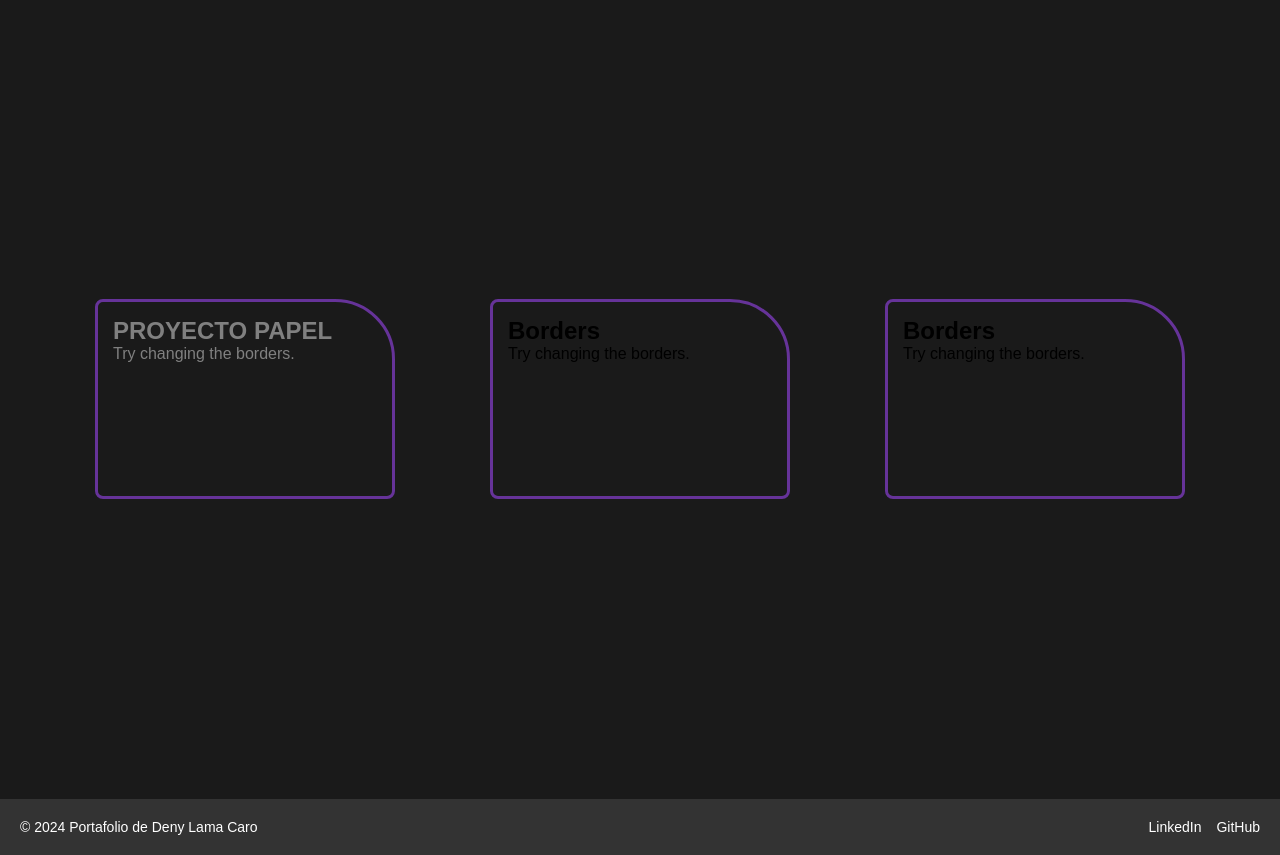
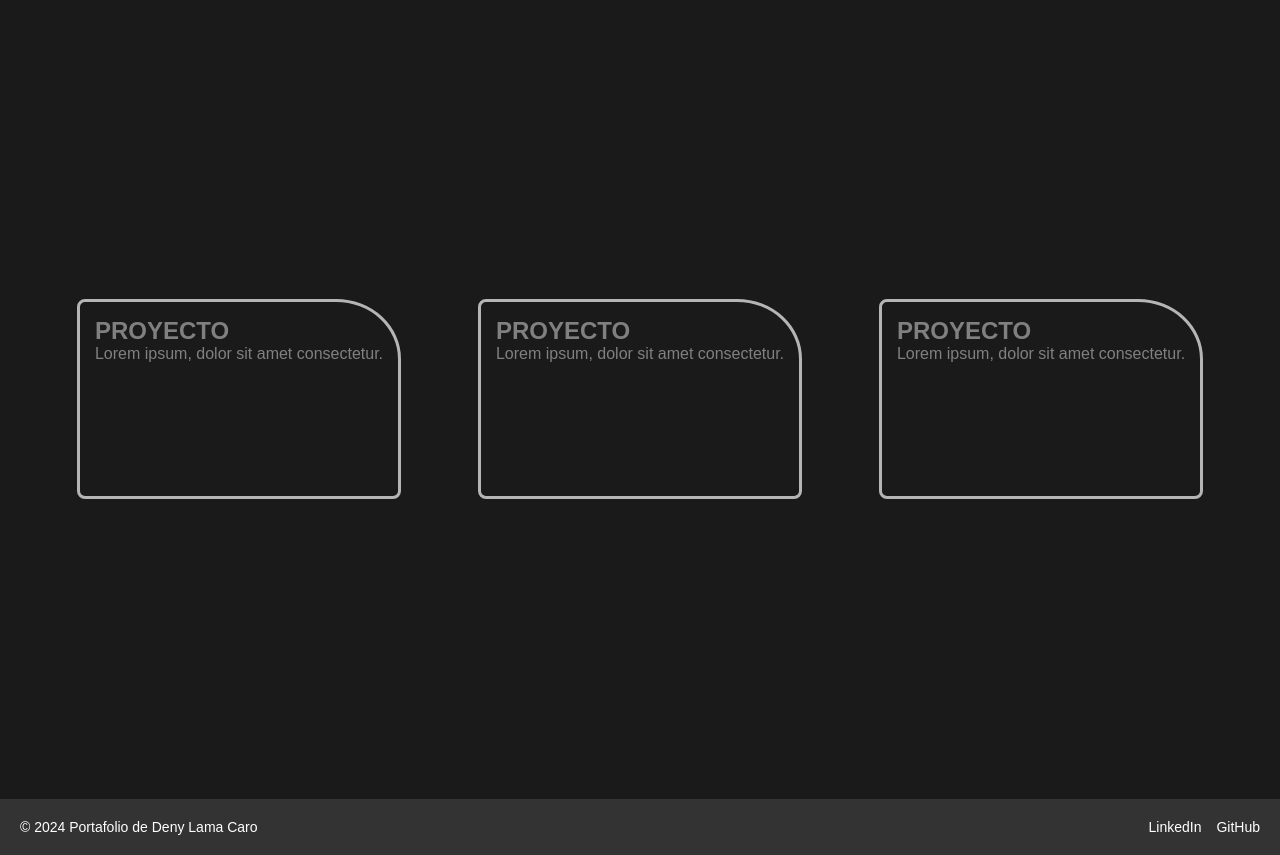
Before and after one commit to Haixs/Portfolio, a plain HTML site: page proyectos.html in a window 1280 px wide. Shown: the part 69-924 px from the top of the page. Drawn offline with Linux system fonts and the light colour scheme.

Commit message:
Cambios en Proyectos

```diff
--- a/proyectos.html
+++ b/proyectos.html
@@ -27,22 +27,22 @@
 <article class="container__proyectos">
     <div class="proyectos">
         <span id="proyecto__papel">
-            <h2>PROYECTO PAPEL</h2>
-            <p>Try changing the borders.</p>
+            <h2>PROYECTO</h2>
+            <p>Lorem ipsum, dolor sit amet consectetur. <br></p>
         </span>
     </div>
 
     <div class="proyectos">
         <span>
-            <h2>Borders</h2>
-            <p>Try changing the borders.</p>
+            <h2>PROYECTO</h2>
+            <p>Lorem ipsum, dolor sit amet consectetur.</p>
         </span>
     </div>
 
     <div class="proyectos">
         <span>
-            <h2>Borders</h2>
-            <p>Try changing the borders.</p>
+            <h2>PROYECTO</h2>
+            <p>Lorem ipsum, dolor sit amet consectetur.</p>
         </span>
     </div>
 </article>
--- a/styles.css
+++ b/styles.css
@@ -280,13 +280,25 @@ article {
 .proyectos {
     min-height: 200px;
     min-width: 300px;
+    color: gray;
     padding: 15px;
-    border: 3px solid rebeccapurple;
+    border: 3px solid #b5b5b5;
     border-radius: 0.5em;
     border-top-right-radius: 20% 30%;
 
+    /* Configuración inicial de la animación */
+    opacity: 0;
+    transform: translateX(-50px);
+    animation: fadeInLeft 1s ease-out forwards;
+
 }
-
-#proyecto__papel {
-    color: gray;
+@keyframes fadeInLeft {
+    from {
+        opacity: 0;
+        transform: translateX(-50px);
+    }
+    to {
+        opacity: 1;
+        transform: translateX(0);
+    }
 }
```
